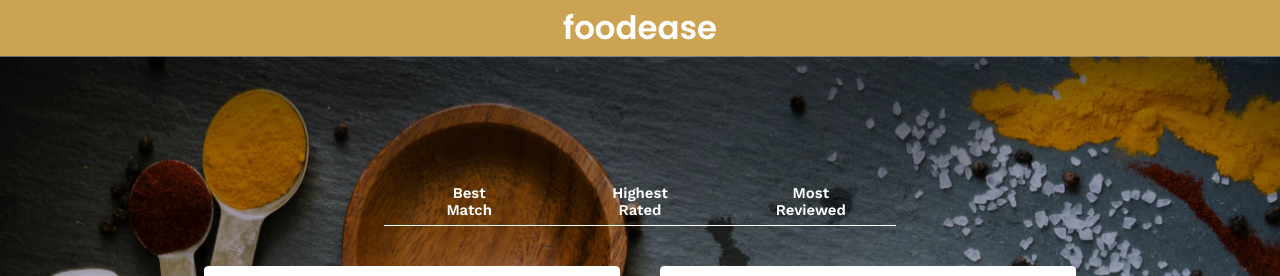
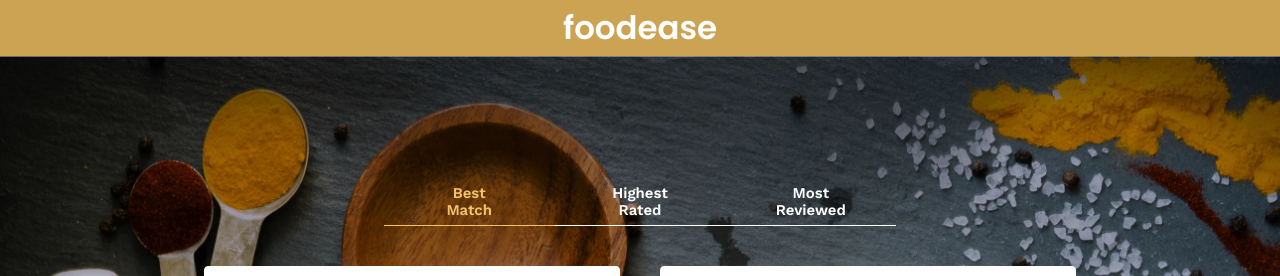
Before and after one commit to kproudler/foodease, a React (Create React App) app: page / in a window 1280 px wide. Shown: the top 276 px of the page. Built offline with nearby package versions, Linux system fonts and the light colour scheme.

Commit message:
added state + state handlers

```diff
--- a/src/components/SearchBar/SearchBar.js
+++ b/src/components/SearchBar/SearchBar.js
@@ -2,18 +2,54 @@ import React from 'react';
 import './SearchBar.css';
 
 
-const sortByOptions = {
-    'Best Match': 'best_match',
-    'Highest Rated': 'rating',
-    'Most Reviewed': 'review_count'
-};
+
 
 class SearchBar extends React.Component {
+    constructor(props){
+        super(props);
+        this.state = {
+            term: '',
+            location: '',
+            sortBy: 'best_match'
+        };
+
+        this.handleTermChange = this.handleTermChange.bind(this);
+
+        this.handleLocationChange = this.handleLocationChange.bind(this);
+
+        this.sortByOptions = {
+            'Best Match': 'best_match',
+            'Highest Rated': 'rating',
+            'Most Reviewed': 'review_count'
+        };
+    }
+
+
     renderSortByOptions() {
-        return Object.keys(sortByOptions).map(sortByOption => {
-            let sortByOptionValue = sortByOptions[sortByOption];
-            return <li key={sortByOptionValue}>{sortByOption}</li>
+        return Object.keys(this.sortByOptions).map(sortByOption => {
+            let sortByOptionValue = this.sortByOptions[sortByOption];
+            return <li onClick={this.handleSortByChange.bind(this, sortByOptionValue)} className={this.getSortByClass(sortByOptionValue)} key={sortByOptionValue}>{sortByOption}</li>
         })
+    };
+
+    getSortByClass(sortByOption){
+        if(this.state.sortBy === sortByOption) {
+            return 'active'
+        } else {
+            return ''
+        }
+    };
+
+    handleSortByChange(sortByOption){
+        this.setState({ sortBy: sortByOption});
+    };
+
+    handleTermChange(e){
+        this.setState({ term: e.target.value })
+    };
+
+    handleLocationChange(e){
+        this.setState({ location: e.target.value })
     };
 
     render() {
@@ -25,8 +61,8 @@ class SearchBar extends React.Component {
                 </ul>
             </div>
             <div className="SearchBar-fields">
-                <input placeholder="Search Businesses" />
-                <input placeholder="Where?" />
+                <input placeholder="Search Businesses" onChange={this.handleTermChange}/>
+                <input placeholder="Where?" onChange={this.handleLocationChange}/>
             </div>
             <div className="SearchBar-submit">
                 <a>Let's Go</a>
```
